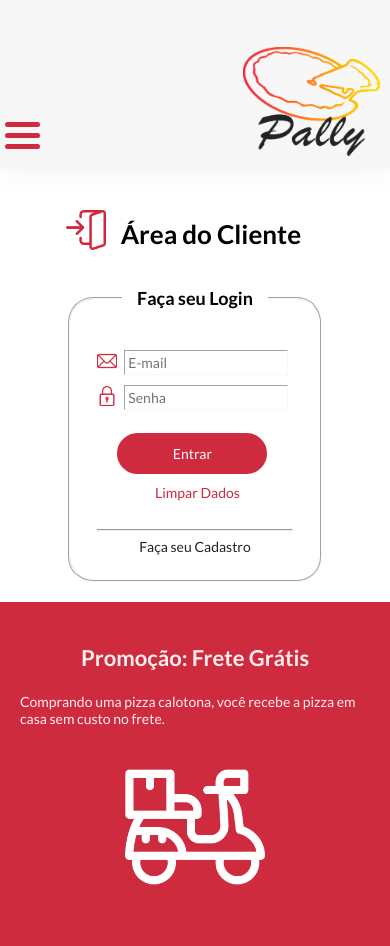
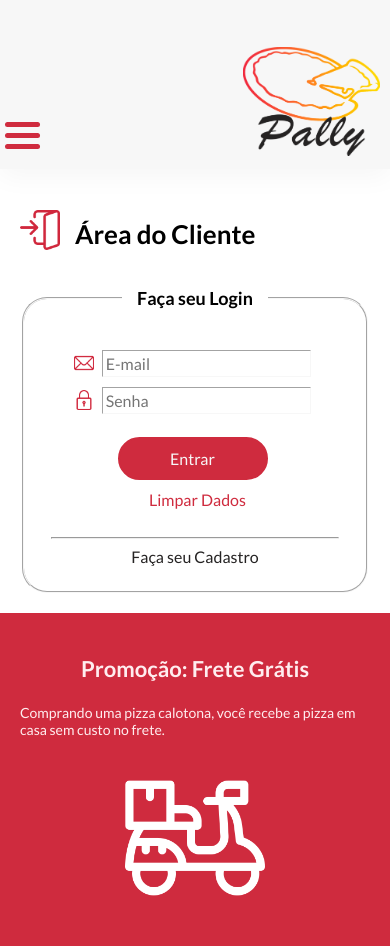
Before and after one commit to alissonpeloso/Pally, a PHP site: page /cliente.html in a window 390 px wide. Shown: the top 946 px of the page. Run offline with PHP 8.4, Linux system fonts and the light colour scheme.

Commit message:
adjust bug nav and size of the table and forms

```diff
--- a/css/style.css
+++ b/css/style.css
@@ -61,7 +61,7 @@ header{
     width: 18vh;
 }
 
-#nav-bar nav{
+#nav-bar #nav{
     width: 70%;
     align-self: flex-end;
     margin: 0px 25px 10px auto;
@@ -554,6 +554,12 @@ footer #infos #text{
 }
 
 @media only screen and (max-width: 1100px){
+    #nav-bar #nav{
+        width: 100%;
+        align-self: center;
+        margin: 0;
+    }
+
     #nav{
         width: 100%;
         transform: translateX(-110vw);
@@ -660,6 +666,10 @@ footer #infos #text{
         font-size: 40px;
     }
 
+    .main-content{
+        width: 100%;
+    }
+
     main .main-content{
         padding: 20px;
     }
@@ -743,27 +753,35 @@ footer #infos #text{
         margin: 0;
     }
 
+    /* ------------ Tabela de Preços ------------ */
+
+    table{
+        margin: auto;
+        min-width: 80%;
+        margin-bottom: 30px;
+    }
+
     .main-content table th{
         min-width: 0px;
-        font-size: 12px;
-        padding: 10px;
+        font-size: 16px;
+        padding: 15px;
     }
 
     .main-content table td{
-        font-size: 10px;
-        padding: 10px;
+        font-size: 14px;
+        padding: 15px;
     }
-
-
 
     .main-content legend{
         padding: 15px;
         font-size: 18px;
     }
 
+    /* ------------ Formulário de Login ------------ */
+
     .main-content #login-form{
         padding: 15px;
-        font-size: 14px;
+        font-size: 16px;
     }
 
     .main-content #login-form img{
@@ -771,15 +789,18 @@ footer #infos #text{
     }
 
     .main-content .text-input input,textarea{
-        min-width: 5px;
+        width: 70%;
+        min-width: 100px;
+        max-width: 300px;
         padding: 3px;
         margin: 5px;
-        font-size: 14px;
+        font-size: 16px;
     }
 
     .main-content .text-input textarea{
-        min-height: 50px;
-        min-width: 50px;
+        width: 90%;
+        min-width: 100px;
+        max-width: 300px;
     }
 
     #login-form #buttons {
@@ -799,12 +820,12 @@ footer #infos #text{
     }
 
     #login-form #btn-clear input{
-        font-size: 14px;
+        font-size: 16px;
         padding: 10px 20px;
     }
 
     #login-form #btn-login input{
-        font-size: 14px;
+        font-size: 16px;
         padding: 10px 20px;
     }
 
@@ -839,7 +860,7 @@ footer #infos #text{
 
     .main-content #register-form{
         padding: 15px;
-        font-size: 14px;
+        font-size: 16px;
     }
 
     .main-content #register-form img{
@@ -863,12 +884,12 @@ footer #infos #text{
     }
 
     #register-form #btn-clear input{
-        font-size: 14px;
+        font-size: 16px;
         padding: 10px 20px;
     }
 
     #register-form #btn-register input{
-        font-size: 14px;
+        font-size: 16px;
         padding: 10px 20px;
     }
 
```
